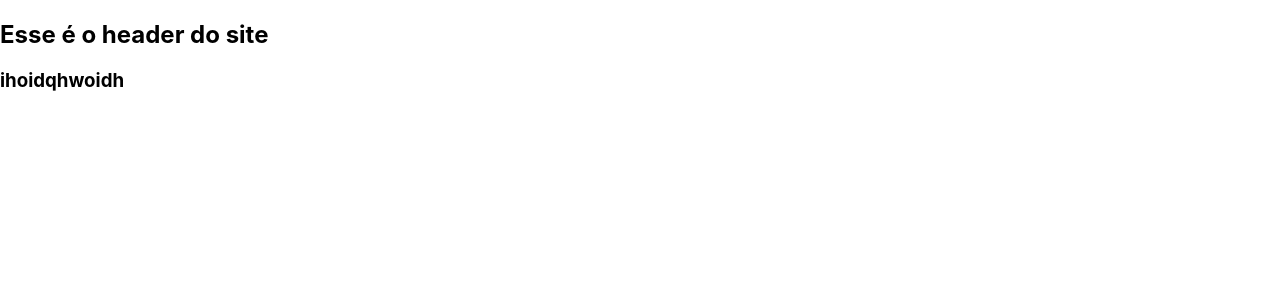
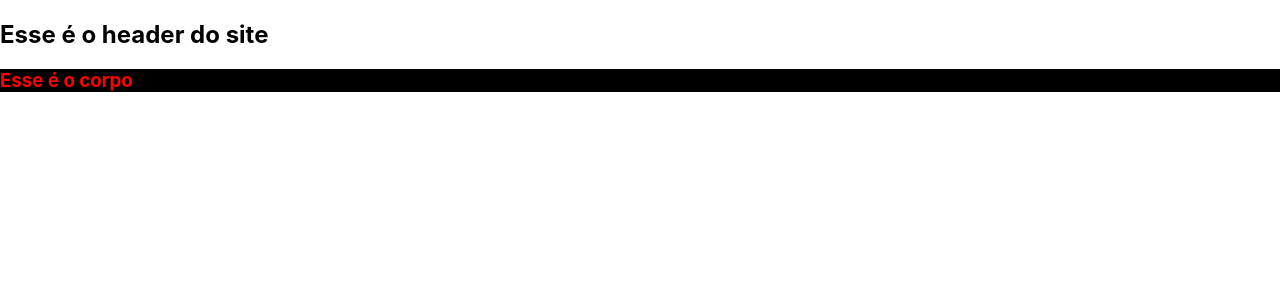
Before and after one commit to agostin-afk/projeto_hackathon, a React (Create React App) app in the folder React/app01/: page / in a window 1280 px wide. Shown: the top 300 px of the page. Built offline with nearby package versions, Linux system fonts and the light colour scheme.

Commit message:
testes com css

```diff
--- a/React/app01/src/App.css
+++ b/React/app01/src/App.css
@@ -1,38 +1,7 @@
-.App {
-  text-align: center;
-}
-
-.App-logo {
-  height: 40vmin;
-  pointer-events: none;
-}
-
-@media (prefers-reduced-motion: no-preference) {
-  .App-logo {
-    animation: App-logo-spin infinite 20s linear;
-  }
-}
-
-.App-header {
-  background-color: #282c34;
-  min-height: 100vh;
-  display: flex;
-  flex-direction: column;
-  align-items: center;
-  justify-content: center;
-  font-size: calc(10px + 2vmin);
+.Corpo{
+  background-color: black;
   color: white;
 }
-
-.App-link {
-  color: #61dafb;
+#corpoh1{
+  color: red;
 }
-
-@keyframes App-logo-spin {
-  from {
-    transform: rotate(0deg);
-  }
-  to {
-    transform: rotate(360deg);
-  }
-}
--- a/React/app01/src/App.js
+++ b/React/app01/src/App.js
@@ -1,13 +1,13 @@
 import logo from './logo.svg';
 import './App.css';
 import Header from './header';
-import Dados from './dados';
+import Corpo from './corpo';
 
 function App() {
   return (
     <section>
     <Header/>
-    <Dados/>
+    <Corpo/>
     </section>
   );
 }
--- /dev/null
+++ b/React/app01/src/corpo.js
@@ -0,0 +1,9 @@
+import React from 'react'
+
+export default function Corpo(){
+    return(
+        <section class='Corpo'>
+            <h1 id='corpoh1'>Esse é o corpo </h1>
+        </section>
+    )
+}
--- a/React/app01/src/dados.js
+++ /dev/null
@@ -1,9 +0,0 @@
-import React from 'react'
-
-export default function Dados(){
-    return(
-        <section>
-            <h1>ihoidqhwoidh</h1>
-        </section>
-    )
-}
```
